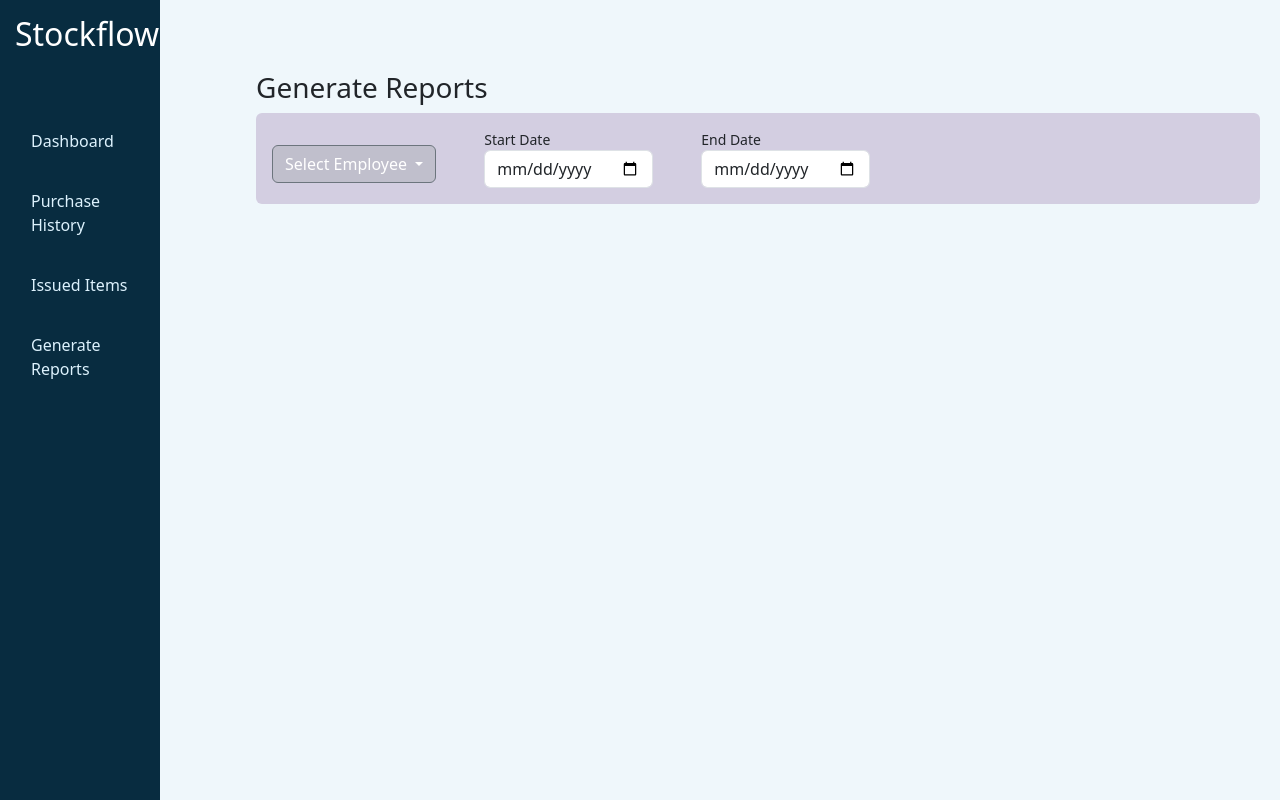
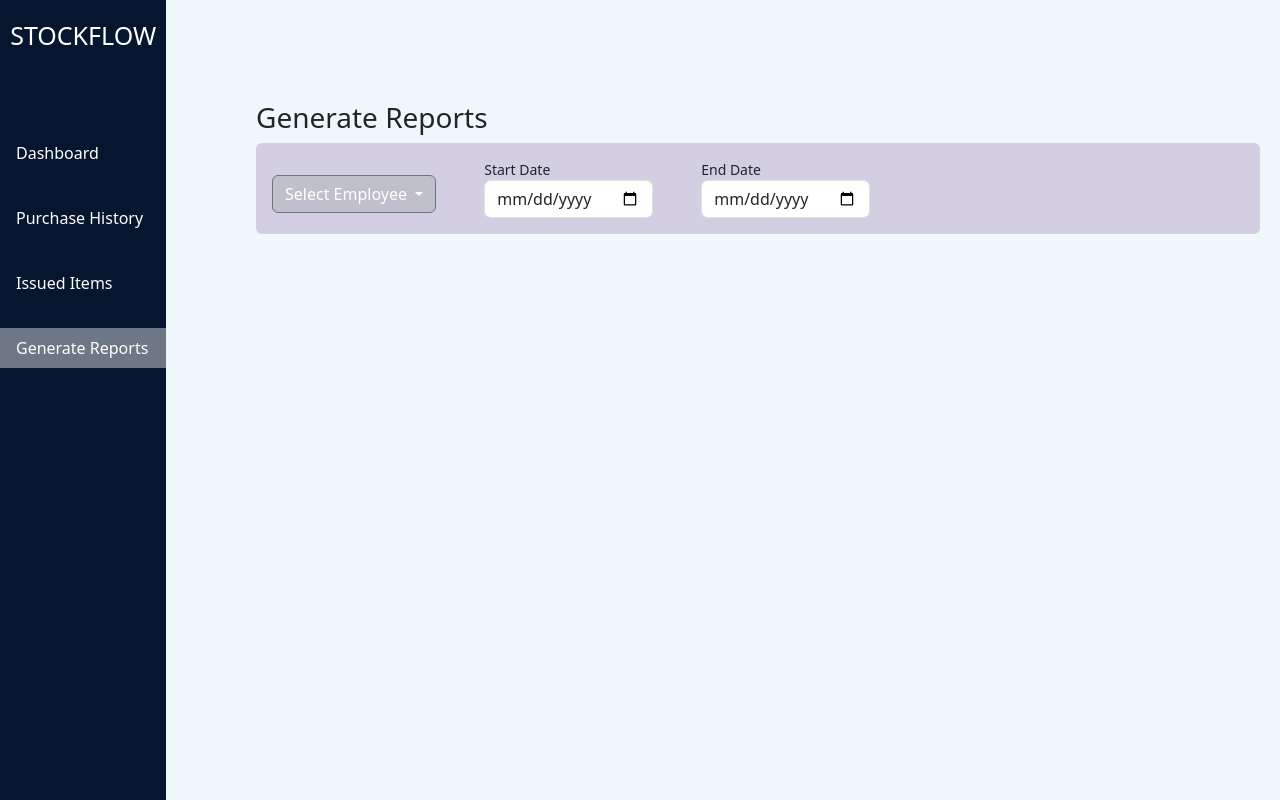
Before and after one commit to Anasdevs/Stock-management-system-msi-, a Django app: page /reports/ in a window 1280 px wide. Run offline with Django 4.2, Linux system fonts and the light colour scheme.

Commit message:
added styling in navbar

```diff
--- a/backend/sms/static/css/style.css
+++ b/backend/sms/static/css/style.css
@@ -3,6 +3,61 @@
   background-color: #eff7fb;
 }
 
+
+.wrapper {
+  display: flex;
+}
+
+.sidebar {
+  height: 100%;
+  width: 13%;
+  position: fixed;
+  background-color: #05162e;
+  top: 0;
+  left: 0;
+  padding-top: 20px;
+}
+
+.nav-item:first-child {
+  margin-top: 50px;
+
+}
+
+.nav-item{
+  color: white;
+}
+
+.nav-link {
+  color:white !important;
+  margin-top: 25px;
+
+}
+
+.nav-link.active {
+  background-color: rgba(213, 216, 220, 0.5);
+  color: #fff;
+}
+
+.content {
+  padding: 15px;
+  flex: 1;
+}
+
+@media (max-width: 768px) {
+  .wrapper {
+      flex-direction: column;
+  }
+
+  .sidebar {
+      width: 100%;
+      height: auto;
+      position: relative;
+  }
+
+  .content {
+      order: -1;
+  }
+}
 .nav-item{
   text-decoration: none;
 }
@@ -20,19 +75,3 @@
   position: absolute;
   right: 10px;
 }
-/* table {
-  width: 80%;
-  overflow: hidden;
-  box-shadow: 0 0 20px rgba(202, 23, 23, 0.15);
-  margin: 10px;
-  border-radius: 10px;
-} */
-
-.sidebar {
-  height: 100%;
-  width: 10%;
-  position: fixed;
-  top: 0;
-  left: 0;
-  padding-top: 20px;
-}
--- a/backend/sms/templates/Issued.html
+++ b/backend/sms/templates/Issued.html
@@ -122,6 +122,7 @@
             <div class="mb-2">
               <label class="form-label" for="item_name">Item Name:</label>
               <select name="item_name" required>
+                <option value="" selected disabled>Select an item</option>
                 {% for item in items %}
                 <option value="{{ item }}">{{ item }}</option>
                 {% endfor %}
@@ -138,6 +139,7 @@
 
               <label class="form-label" for="employee_name">Employee Name:</label>
               <select name="employee_name" required>
+                <option value="" selected disabled>Select Employee</option>
                 {% for faculty in faculty_names %}
                 <option value="{{ faculty.name }}">{{ faculty.name }}</option>
                 {% endfor %}
@@ -157,6 +159,7 @@
 
               <label class="form-label" for="department">Department:</label>
               <select name="department" required>
+                <option value="" selected disabled>Select Department</option>
                 {% for department in departments %}
                 <option value="{{ department.department }}">{{ department.department }}</option>
                 {% endfor %}
@@ -167,7 +170,7 @@
             <div class="mb-2">
 
               <label class="form-label" for="location">Location:</label>
-              <input type="text" class="form-control" name="location" required>
+              <input type="text" placeholder="eg. Lab 5" class="form-control" name="location" required>
 
             </div>
 
--- a/backend/sms/templates/home.html
+++ b/backend/sms/templates/home.html
@@ -168,7 +168,7 @@
 
                 <div class="mb-2">
                     <label class="form-label">Extra Charges</label>
-                    <input type="number" class="form-control" name="extra_charges" id="extra_charges">
+                    <input type="number" placeholder="Enter 0 if no extra charges" class="form-control" name="extra_charges" id="extra_charges" required>
                 </div>
 
                 <div class="mb-2">
--- a/backend/sms/templates/sidebar.html
+++ b/backend/sms/templates/sidebar.html
@@ -6,57 +6,35 @@
 <head>
     <meta charset="UTF-8">
     <meta name="viewport" content="width=device-width, initial-scale=1.0">
-    <title>Simple Sidebar</title>
+    <title>Stockflow</title>
     <link rel="stylesheet" href="{% static 'css/style.css' %}">
     <link rel="stylesheet" href="https://cdn.jsdelivr.net/npm/bootstrap@5.3.2/dist/css/bootstrap.min.css"
         integrity="sha384-T3c6CoIi6uLrA9TneNEoa7RxnatzjcDSCmG1MXxSR1GAsXEV/Dwwykc2MPK8M2HN" crossorigin="anonymous">
-    <style>
-        .sidebar {
-            height: 100vh;
-            width: 12.5%;
-            background-color: #082c40;
-            color: rgb(0, 0, 19);
-            padding: 15px;
-
-        }
-
-        .nav-item {
-            margin-top: 20px;
-            text-wrap: wrap;
-        }
-
-        .nav-link {
-            color: #DDF2FD;
-        }
-
-        .content {
-            padding: 15px;
-        }
-
-        h2 {
-            color: #ffffff;
-        }
-    </style>
+    <link rel="stylesheet" href="{% static 'css/sidebar.css' %}">
 </head>
 
 <body>
+    <div class="wrapper">
         <div class="sidebar">
-        <h2>Stockflow</h2>
-        <ul class="nav flex-column mt-5">
+            <h2 style="text-align: center; font-size: 25px; color: white;" >STOCKFLOW</h2>
+            <ul class="nav flex-column">
                 <li class="nav-item">
-                <a class="nav-link active" href="/dashboard">Dashboard</a>
+                    <a class="nav-link {% if request.path == '/dashboard/' %}active{% endif %}" href="/dashboard">Dashboard</a>
                 </li>
                 <li class="nav-item">
-                <a class="nav-link active" href="/">Purchase History</a>
-            </li>
+                    <a class="nav-link {% if request.path == '/' %}active{% endif %}" href="/">Purchase History</a>
                 </li>
                 <li class="nav-item">
-                <a class="nav-link" href="/issued">Issued Items</a>
+                    <a class="nav-link {% if request.path == '/issued/' %}active{% endif %}" href="/issued">Issued Items</a>
                 </li>
                 <li class="nav-item">
-                <a class="nav-link" href="/reports">Generate Reports</a>
+                    <a class="nav-link {% if request.path == '/reports/' %}active{% endif %}" href="/reports">Generate Reports</a>
                 </li>
             </ul>
+        </div>
+        <div class="content">
+            <!-- Your content goes here -->
+        </div>
     </div>
 </body>
 
--- a/backend/sms/views.py
+++ b/backend/sms/views.py
@@ -104,7 +104,7 @@ def issued(request):
                 item.save()
 
             # Add a success message
-            messages.success(request, 'Item issued successfully!')
+            messages.success(request, 'Item issued!')
             return redirect('issued')
 
         except Items.DoesNotExist:
```
Lines whose indentation alone changed are shown as unchanged.
